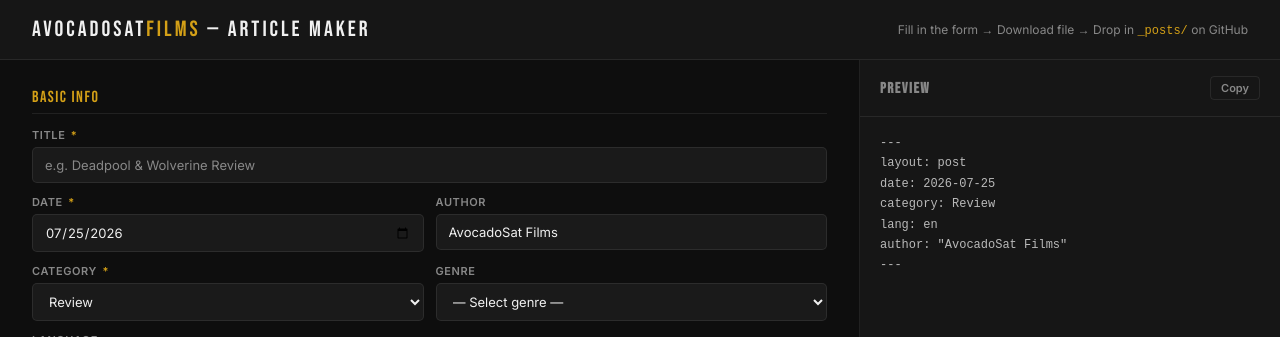
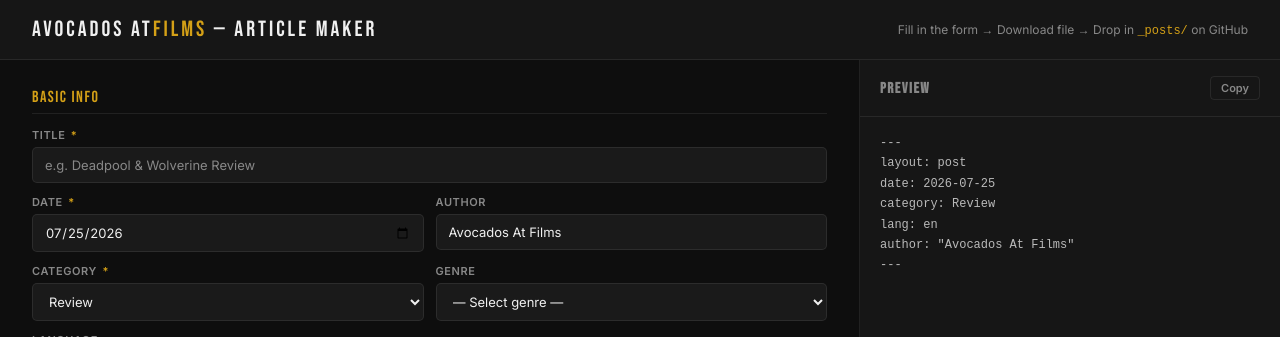
Before and after one commit to MARKOUS2912/MARKOUS2912.github.io, a Jekyll site: the page article-maker.html, which Jekyll copies as it is, in a window 1280 px wide. Shown: the top 337 px of the page. Built offline with Jekyll 4.4.1, drawn with Linux system fonts in a browser that asks for light colours.

Commit message:
Rename site to Avocados At Films

```diff
--- a/_config.yml
+++ b/_config.yml
@@ -1,4 +1,4 @@
-title: AvocadoSat Films
+title: Avocados At Films
 tagline: Movie Reviews & Articles / Κριτικές Ταινιών & Άρθρα
 description: Honest movie reviews and articles in Greek and English.
 baseurl: ""
@@ -29,7 +29,7 @@
   tiktok: ""
 
 author:
-  name: AvocadoSat Films
+  name: Avocados At Films
 
 defaults:
   - scope:
@@ -38,4 +38,4 @@
     values:
       layout: post
       lang: en
-      author: "AvocadoSat Films"
+      author: "Avocados At Films"
--- a/_includes/footer.html
+++ b/_includes/footer.html
@@ -3,7 +3,7 @@
     <div class="footer-grid">
 
       <div>
-        <div class="footer-logo">AVOCADOSAT<span>FILMS</span></div>
+        <div class="footer-logo">AVOCADOS AT<span>FILMS</span></div>
         <p class="footer-desc">Movie reviews and articles in Greek and English. Honest opinions on everything from blockbusters to hidden gems.</p>
         <div class="footer-social">
           {% if site.social.instagram != "" %}
@@ -49,7 +49,7 @@
     </div>
 
     <div class="footer-bottom">
-      <p>&copy; {{ 'now' | date: "%Y" }} Skibidi Reviews. All rights reserved.</p>
+      <p>&copy; {{ 'now' | date: "%Y" }} Avocados At Films. All rights reserved.</p>
     </div>
   </div>
 </footer>
--- a/_includes/header.html
+++ b/_includes/header.html
@@ -2,7 +2,7 @@
   <div class="container">
     <div class="header-inner">
 
-      <a href="{{ '/' | relative_url }}" class="site-logo">AVOCADOSAT<span>FILMS</span></a>
+      <a href="{{ '/' | relative_url }}" class="site-logo">AVOCADOS AT<span>FILMS</span></a>
 
       <nav class="main-nav" aria-label="Main navigation">
         <a href="{{ '/' | relative_url }}"{% if page.url == '/' %} class="active"{% endif %}>Home</a>
--- a/admin/index.html
+++ b/admin/index.html
@@ -3,7 +3,7 @@
 <head>
   <meta charset="utf-8" />
   <meta name="viewport" content="width=device-width, initial-scale=1.0" />
-  <title>Content Manager — AvocadoSat Films</title>
+  <title>Content Manager — Avocados At Films</title>
 </head>
 <body>
   <script src="https://unpkg.com/decap-cms@^3.0.0/dist/decap-cms.js"></script>
--- a/article-maker.html
+++ b/article-maker.html
@@ -3,7 +3,7 @@
 <head>
   <meta charset="UTF-8">
   <meta name="viewport" content="width=device-width, initial-scale=1.0">
-  <title>Article Maker — AvocadoSat Films</title>
+  <title>Article Maker — Avocados At Films</title>
   <link href="https://fonts.googleapis.com/css2?family=Bebas+Neue&family=Inter:wght@300;400;500;600;700&display=swap" rel="stylesheet">
   <style>
     :root {
@@ -310,7 +310,7 @@
 <body>
 
 <header class="app-header">
-  <div class="app-logo">AVOCADOSAT<span>FILMS</span> &mdash; Article Maker</div>
+  <div class="app-logo">AVOCADOS AT<span>FILMS</span> &mdash; Article Maker</div>
   <div class="app-subtitle">Fill in the form → Download file → Drop in <code style="color:var(--accent)">_posts/</code> on GitHub</div>
 </header>
 
@@ -335,7 +335,7 @@
         </div>
         <div class="field">
           <label>Author</label>
-          <input type="text" id="author" value="AvocadoSat Films" oninput="update()">
+          <input type="text" id="author" value="Avocados At Films" oninput="update()">
         </div>
       </div>
 
@@ -498,7 +498,7 @@
   function generateMarkdown() {
     const title    = document.getElementById('title').value;
     const date     = document.getElementById('date').value;
-    const author   = document.getElementById('author').value || 'AvocadoSat Films';
+    const author   = document.getElementById('author').value || 'Avocados At Films';
     const category = document.getElementById('category').value;
     const genre    = document.getElementById('genre').value;
     const lang     = document.getElementById('lang').value;
```
